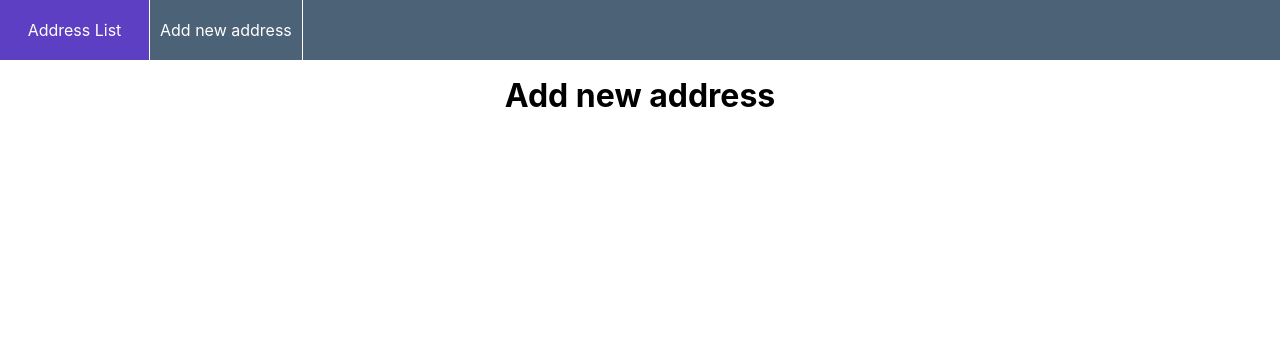
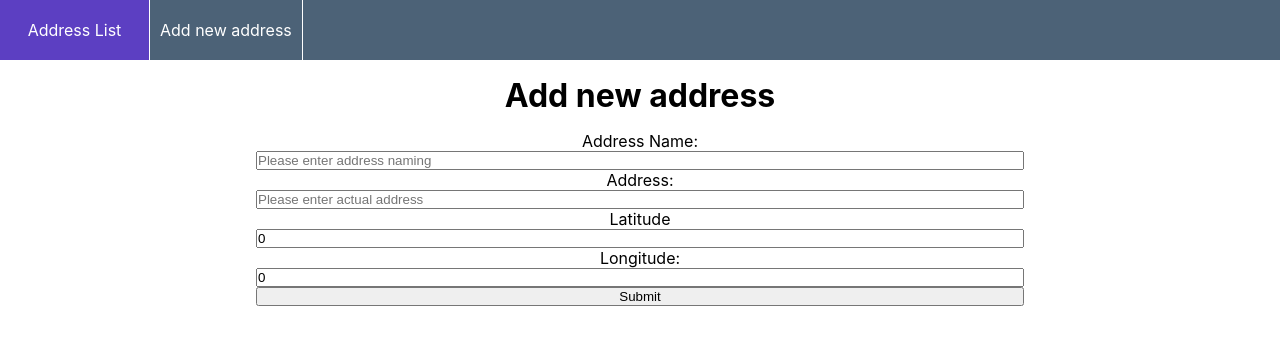
Before and after one commit to AlexSumenko/test-address-book, a React (Create React App) app: page /add-address in a window 1280 px wide. Shown: the top 344 px of the page. Built offline with nearby package versions, Linux system fonts and the light colour scheme.

Commit message:
add address in firebase database

```diff
--- a/src/containers/addAddress/addAddress.js
+++ b/src/containers/addAddress/addAddress.js
@@ -1,7 +1,76 @@
-import React from 'react';
+import React, { useState } from 'react';
+import { connect } from 'react-redux';
+import * as actions from '../../store/actions/index';
 
-const AddAddress = () => {
-  return <h1>Add new address</h1>;
+import './addAddress.scss';
+
+const AddAddress = props => {
+  const { submitAddress } = props;
+
+  const [address, setAddress] = useState({
+    name: '',
+    address: '',
+    latitude: 0,
+    longitude: 0,
+  });
+
+  const updateAddressField = event => {
+    event.preventDefault();
+    setAddress({ ...address, [event.target.name]: event.target.value });
+  };
+
+  return (
+    <>
+      <h1>Add new address</h1>
+      <form className='add-new-address__form'>
+        <label>Address Name:</label>
+        <input
+          type='text'
+          value={address.name}
+          name='name'
+          onChange={updateAddressField}
+          placeholder='Please enter address naming'
+          required
+        />
+        <label>Address:</label>
+        <input
+          type='text'
+          value={address.address}
+          name='address'
+          onChange={updateAddressField}
+          placeholder='Please enter actual address'
+          required
+        />
+        <label>Latitude</label>
+        <input
+          type='number'
+          value={address.latitude}
+          name='latitude'
+          onChange={updateAddressField}
+          placeholder='Please enter latitude'
+          required
+        />
+        <label>Longitude:</label>
+        <input
+          type='number'
+          value={address.longitude}
+          name='longitude'
+          onChange={updateAddressField}
+          placeholder='Please enter longitude'
+          required
+        />
+        <button type='button' onClick={submitAddress(address)}>
+          Submit
+        </button>
+      </form>
+    </>
+  );
 };
 
-export default AddAddress;
+const mapDispatchToProps = dispatch => {
+  return {
+    submitAddress: address => actions.addAddress(address),
+  };
+};
+
+export default connect(null, mapDispatchToProps)(AddAddress);
--- /dev/null
+++ b/src/containers/addAddress/addAddress.scss
@@ -0,0 +1,6 @@
+.add-new-address__form {
+  width: 60%;
+  margin: 0 auto;
+  display: flex;
+  flex-direction: column;
+}
--- a/src/store/actions/addresses.js
+++ b/src/store/actions/addresses.js
@@ -1,10 +1,17 @@
 import * as actionTypes from './actionTypes';
-import { getData, deleteData } from '../../utils/fetch';
+import { getData, postData, deleteData } from '../../utils/fetch';
 
 const getAddresses = addresses => {
   return {
     type: actionTypes.GET_ADDRESSES,
     addresses: addresses,
+  };
+};
+
+const removeAddress = addressId => {
+  return {
+    type: actionTypes.DELETE_ADDRESS,
+    addressId: addressId,
   };
 };
 
@@ -22,16 +29,15 @@ export const saveAddresses = () => {
   };
 };
 
-export const removeAddress = addressId => {
-  return {
-    type: actionTypes.DELETE_ADDRESS,
-    addressId: addressId,
-  };
-};
-
 export const deleteAddress = addressId => {
   return dispatch => {
     deleteData(`/addresses/${addressId}.json`);
     dispatch(removeAddress(addressId));
   };
 };
+
+export const addAddress = address => {
+  return dispatch => {
+    postData('/addresses.json', address);
+  };
+};
--- a/src/store/actions/index.js
+++ b/src/store/actions/index.js
@@ -1 +1 @@
-export { saveAddresses, deleteAddress } from './addresses';
+export { saveAddresses, deleteAddress, addAddress } from './addresses';
--- a/src/utils/fetch.js
+++ b/src/utils/fetch.js
@@ -4,14 +4,14 @@ export const getData = url => {
   return fetch(`${API_CONFIG.baseUrl}/${url}`).then(res => res.json());
 };
 
-export const postData = url => {
+export const postData = (url, address) => {
   fetch(`${API_CONFIG.baseUrl}/${url}`, {
     method: 'POST',
     body: JSON.stringify({
-      name: 'First test address',
-      address: 'Tallinn, Tartu mnt 13',
-      latitude: 59.4344315,
-      longitude: 24.7590667,
+      name: address.name,
+      address: address.address,
+      latitude: address.latitude,
+      longitude: address.longitude,
     }),
   });
 };
```
